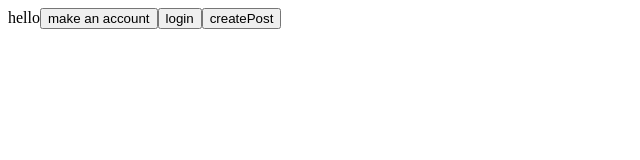
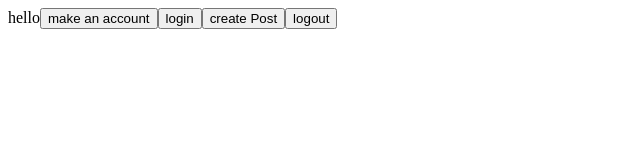
Before and after one commit to sresis/blog-project, a React (Create React App) app in the folder frontend/: page / in a window 1280 px wide. Shown: the top 160 px of the page, without its empty margins (0-640 px from the left). Built offline with nearby package versions, Linux system fonts and the light colour scheme.

Commit message:
implement logout functionality

```diff
--- a/frontend/src/App.tsx
+++ b/frontend/src/App.tsx
@@ -3,6 +3,7 @@ import { Router, Switch, Route, useHistory, Link, BrowserRouter } from 'react-ro
 
 import CreateAccount from './Components/CreateAccount'
 import Login from './Components/Login'
+import Logout from './Components/Logout'
 import CreatePost from './Components/CreatePost'
 
 function Homepage() {
@@ -17,12 +18,16 @@ function Homepage() {
   const createPost = (e:any) => {
     history.push('/create-post')
   }
+  const logout = (e:any) => {
+    history.push('/logout')
+  }
   return (
     <div>
       hello
       <button onClick={createNewUser}>make an account</button>
       <button onClick={login}>login</button>
-      <button onClick={createPost}>createPost</button>
+      <button onClick={createPost}>create Post</button>
+      <button onClick={logout}>logout</button>
     </div>
   )
 }
@@ -45,6 +50,7 @@ function App() {
         <Route path="/create-account" component={CreateAccount}/>
         <Route path="/login" component={Login}/>
         <Route path="/create-post/" component={CreatePost}/>
+        <Route path="/logout/" component={Logout}/>
         <Route path="/" component={Homepage}/>
 
       </Switch>
```
Also changed, not shown: 2 other files (tests, documents, lock files or other folders).
